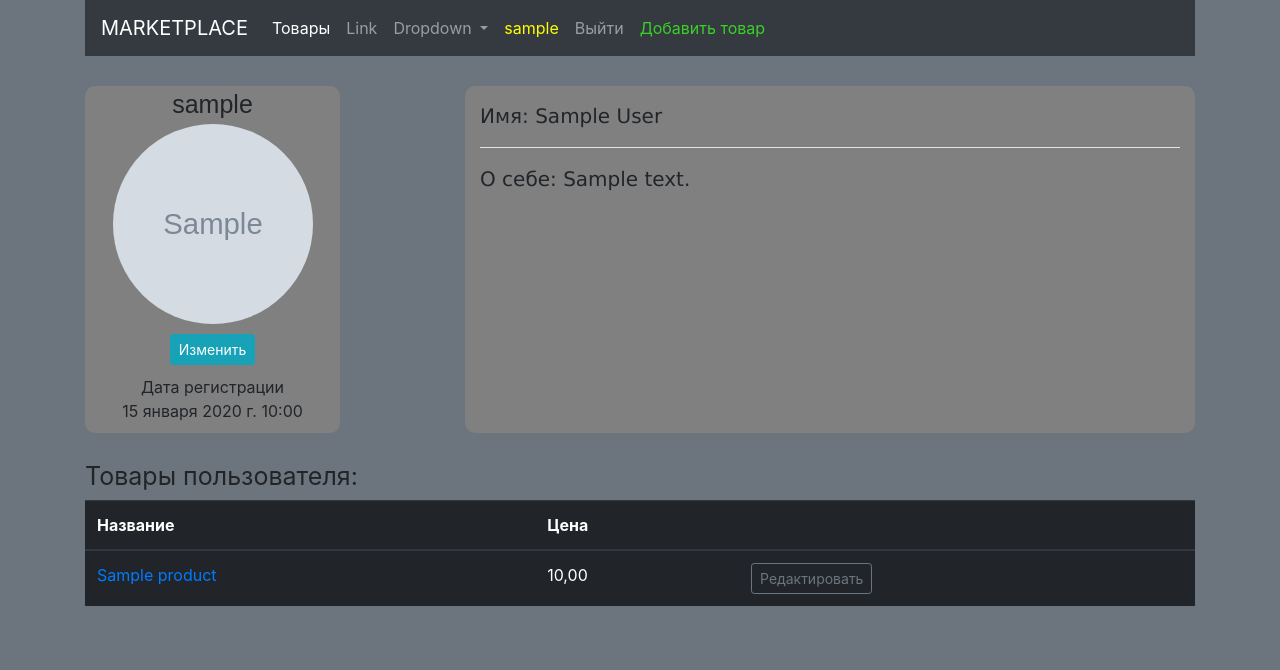
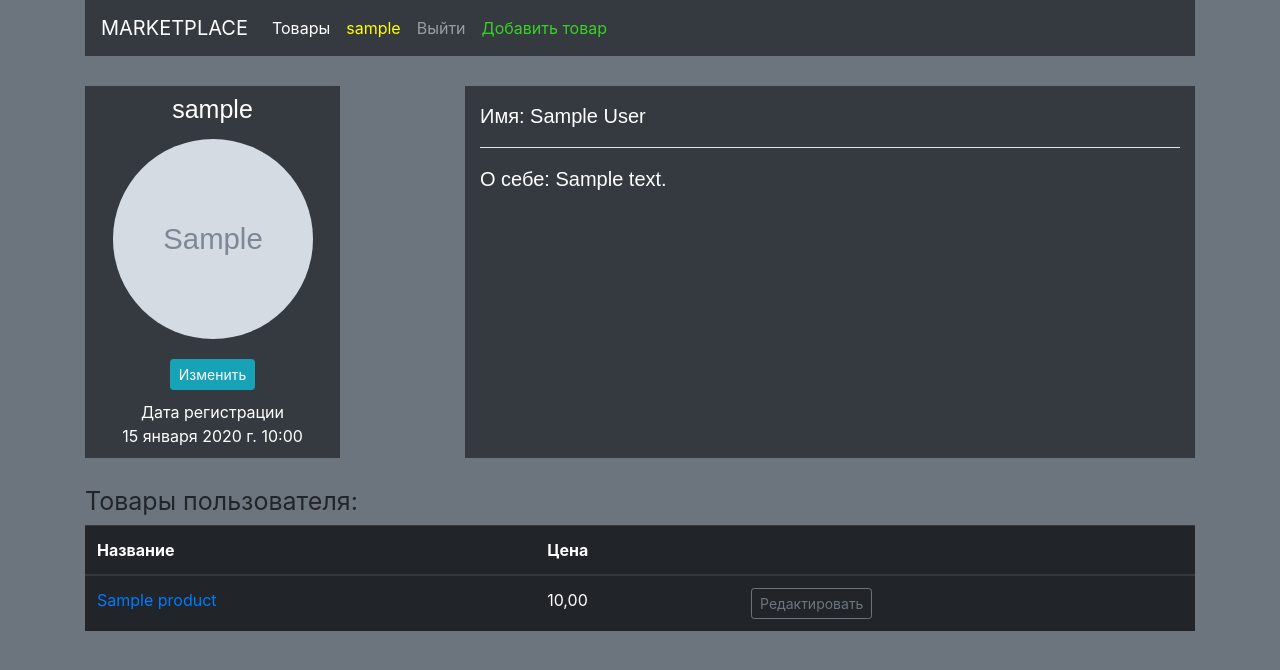
Before and after one commit to kuk4si/MARKETPLACE-Django-, a Django app: page /accounts/profile/1 in a window 1280 px wide. Shown: the top 670 px of the page. Run offline with Django 4.2, Linux system fonts and the light colour scheme; a user stored in the database is signed in; tables that the repository leaves empty hold one stand-in row (values such as "Sample post"); grey boxes marked "Sample" are stand-in pictures; some libraries are stand-ins or nearby versions.

Commit message:
Product/Profiles styles

```diff
--- a/accounts/templates/accounts/profile.html
+++ b/accounts/templates/accounts/profile.html
@@ -15,10 +15,10 @@
         <div class="row">
 
             <div class="col-3">
-                <div class="profile_short_card">
+                <div class="profile_short_card bg-dark">
 
                     <div class="user_title">
-                        {{ user.username }}
+                        <p>{{ user.username }}</p>
                     </div>
 
                         {% get_static_prefix as STATIC_PREFIX %}
@@ -48,10 +48,14 @@
             <div class="col-1"></div>
 
             <div class="col-8">
-                <div class="profile_short_about">
+                <div class="profile_short_about bg-dark">
 
                     <div class="user_life_name">
-                        Имя: {{ user.profile.name }}
+                        {% if user.profile.name %}
+                            Имя: {{ user.profile.name }}
+                        {% else %}
+                            Имя не указано
+                        {% endif %}
                     </div>
                     <hr color="white">
                     <div class="user_about_self">
--- a/static/css/base.css
+++ b/static/css/base.css
@@ -1,3 +1,7 @@
 nav{
     margin-bottom: 30px;
 }
+
+footer{
+
+}
--- a/static/css/profile.css
+++ b/static/css/profile.css
@@ -1,15 +1,17 @@
 .profile_short_card{
-    border-radius: 10px;
+    color: white;
     background-color: gray;
     margin: 0;
     padding: 0;
+    padding-top: 5px;
 }
 
-.profile_short_card .user_title{
+.profile_short_card .user_title p{
     font-size: 25px;
     font-weight: normal;
     text-align: center;
     font-family: sans-serif;
+    margin-bottom: 0;
 }
 
 .profile_short_card .user_avatar{
@@ -17,7 +19,7 @@
     height: 200px;
     border-radius: 100px;
     display: block;
-    margin: 0 auto 10px;
+    margin: 10px auto 20px;
 }
 
 .profile_short_card .allow_update{
@@ -37,10 +39,10 @@
 }
 
 .profile_short_about{
+    color: white;
     padding: 15px;
     font-size: 20px;
-    font-family: Verdana;
-    border-radius: 10px;
+    font-family: sans-serif;
     background-color: gray;
     height: 100%;
 }
--- a/templates/base.html
+++ b/templates/base.html
@@ -36,20 +36,7 @@
           <li class="nav-item active">
             <a class="nav-link" href="{% url 'products:home' %}">Товары <span class="sr-only">(current)</span></a>
           </li>
-          <li class="nav-item">
-            <a class="nav-link" href="#">Link</a>
-          </li>
-          <li class="nav-item dropdown">
-            <a class="nav-link dropdown-toggle" href="#" id="navbarDropdown" role="button" data-toggle="dropdown" aria-haspopup="true" aria-expanded="false">
-              Dropdown
-            </a>
-            <div class="dropdown-menu" aria-labelledby="navbarDropdown">
-              <a class="dropdown-item" href="#">Action</a>
-              <a class="dropdown-item" href="#">Another action</a>
-              <div class="dropdown-divider"></div>
-              <a class="dropdown-item" href="#">Something else here</a>
-            </div>
-          </li>
+
 
 
           {% if request.user.is_authenticated %}
@@ -90,8 +77,13 @@
 
 
       {% endblock %}
+  </div>
 
-  </div>
+  <footer>
+    <div class="container">
+
+    </div>
+  </footer>
 
     <!-- Optional JavaScript -->
     <!-- jQuery first, then Popper.js, then Bootstrap JS -->
```
Also changed, not shown: products/templates/products/detail.html (+5 -5 lines), static/css/product_detail.css (+6 -1 lines).
